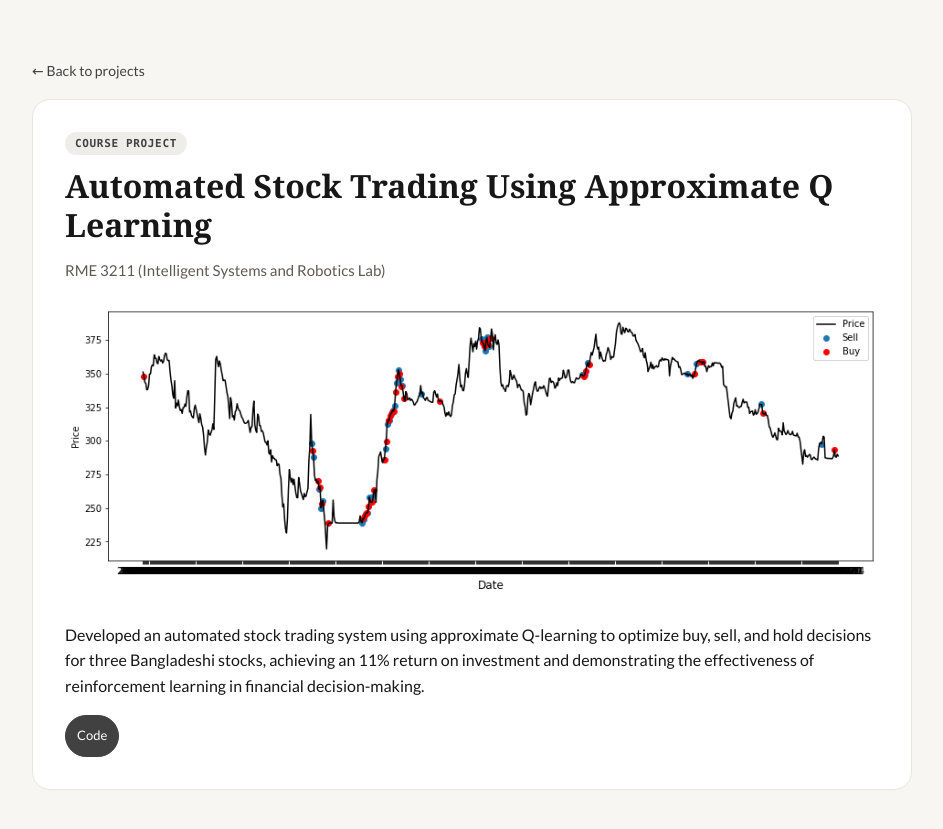
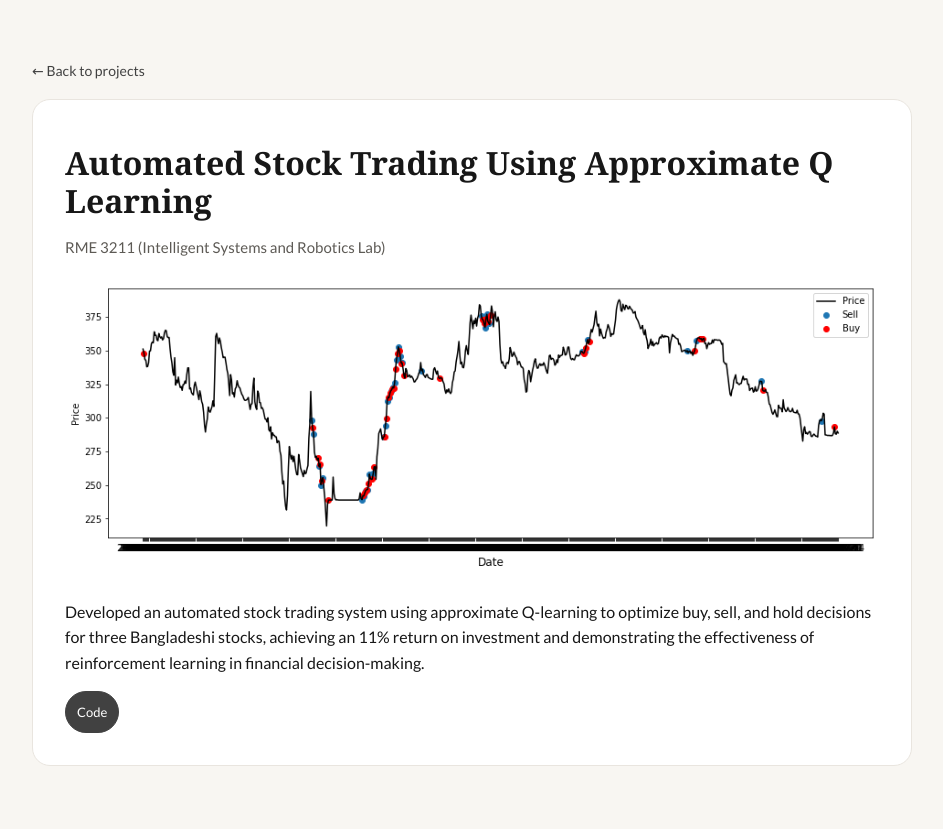
Before and after one commit to Safaeid48/Safaeid48.github.io, a Jekyll site: the page built from _posts/2018-05-15-project1.markdown, in a window 1280 px wide. Shown: the top 829 px of the page, without its empty margins (168-1111 px from the left). Built offline with Jekyll 4.4.1, drawn with Linux system fonts in a browser that asks for light colours.

Commit message:
adding stuffs

```diff
--- a/_includes/project-card.html
+++ b/_includes/project-card.html
@@ -4,7 +4,6 @@
     <img src="{{ site.baseurl }}/{{ project.image }}" alt="Illustration for {{ project.title | escape }}" loading="lazy">
   </a>
   <div class="publication-card__content">
-    <span class="publication-card__venue">{{ include.label }}</span>
     <h3><a href="{{ project.url | prepend: site.baseurl }}">{{ project.title }}</a></h3>
     {% if project.course %}<p class="publication-card__authors">{{ project.course }}</p>{% endif %}
     <div class="publication-card__summary">{{ project.excerpt }}</div>
--- a/_includes/projects.html
+++ b/_includes/projects.html
@@ -4,7 +4,7 @@
   <div class="publication-list">
     {% for post in site.posts %}
       {% if post.categories contains 'office-project' %}
-        {% include project-card.html project=post label='Office project' %}
+        {% include project-card.html project=post %}
       {% endif %}
     {% endfor %}
   </div>
@@ -13,7 +13,7 @@
   <div class="publication-list">
     {% for post in site.posts %}
       {% if post.categories contains 'course-project' %}
-        {% include project-card.html project=post label='Course project' %}
+        {% include project-card.html project=post %}
       {% endif %}
     {% endfor %}
   </div>
--- a/_includes/publication-card.html
+++ b/_includes/publication-card.html
@@ -17,7 +17,6 @@
     <div class="publication-card__links">
       <a href="{{ publication.url | prepend: site.baseurl }}">Project page</a>
       {% if paper_url %}<a href="{{ paper_url }}">Paper</a>{% endif %}
-      {% if publication.arxiv %}<a href="{{ publication.arxiv | replace: '/pdf/', '/abs/' }}">arXiv</a>{% endif %}
       {% if publication.code %}<a href="{{ publication.code }}">Code</a>{% endif %}
       {% if publication.video %}<a href="{{ publication.video }}">Video</a>{% endif %}
       {% if publication.poster %}<a href="{{ publication.poster }}">Poster</a>{% endif %}
--- a/_layouts/default.html
+++ b/_layouts/default.html
@@ -23,7 +23,7 @@
 
   <link rel="icon" href="{{ site.baseurl }}/images/safaeid.jpeg?v=2" type="image/jpeg">
   <link rel="apple-touch-icon" href="{{ site.baseurl }}/images/safaeid.jpeg?v=2">
-  <link rel="stylesheet" type="text/css" href="{{ site.baseurl }}/style.css?v=20260930-6" />
+  <link rel="stylesheet" type="text/css" href="{{ site.baseurl }}/style.css?v=20260930-7" />
 
   <meta property="og:image" content="https://safaeid48.github.io/images/safaeid.jpeg">
 
--- a/_layouts/project.html
+++ b/_layouts/project.html
@@ -7,14 +7,12 @@
   <title>{{ page.title | escape }} | {{ site.name }}</title>
   <link rel="icon" href="{{ site.baseurl }}/images/safaeid.jpeg" type="image/jpeg">
   <link href="https://fonts.googleapis.com/css?family=Lato:400,700,400italic,700italic" rel="stylesheet">
-  <link rel="stylesheet" href="{{ site.baseurl }}/style.css?v=20260930-6">
+  <link rel="stylesheet" href="{{ site.baseurl }}/style.css?v=20260930-7">
 </head>
 <body class="publication-page">
   <main class="publication-page__main">
     <a class="publication-page__back" href="{{ site.baseurl }}/#projects">← Back to projects</a>
     <article class="publication-page__article">
-      {% if page.categories contains 'office-project' %}<span class="publication-card__venue">Office project</span>{% endif %}
-      {% if page.categories contains 'course-project' %}<span class="publication-card__venue">Course project</span>{% endif %}
       {% if page.categories contains 'course-personal' %}<span class="publication-card__venue">Personal project</span>{% endif %}
       <h1>{{ page.title }}</h1>
       {% if page.course %}<p class="publication-page__authors">{{ page.course }}</p>{% endif %}
--- a/_layouts/publication.html
+++ b/_layouts/publication.html
@@ -7,7 +7,7 @@
   <title>{{ page.title | escape }} | {{ site.name }}</title>
   <link rel="icon" href="{{ site.baseurl }}/images/safaeid.jpeg" type="image/jpeg">
   <link href="https://fonts.googleapis.com/css?family=Lato:400,700,400italic,700italic" rel="stylesheet">
-  <link rel="stylesheet" href="{{ site.baseurl }}/style.css?v=20260930-6">
+  <link rel="stylesheet" href="{{ site.baseurl }}/style.css?v=20260930-7">
 </head>
 <body class="publication-page paper-page">
   <main class="publication-page__main">
--- a/style.scss
+++ b/style.scss
@@ -222,6 +222,10 @@
   font-family: Georgia, 'Times New Roman', serif;
   font-size: 20px;
   line-height: 1.25;
+}
+
+.project-card h3 {
+  margin-top: 0;
 }
 
 .publication-card h3 a {
```
Also changed, not shown: other parts of _layouts/publication.html (+0 -1 lines).
